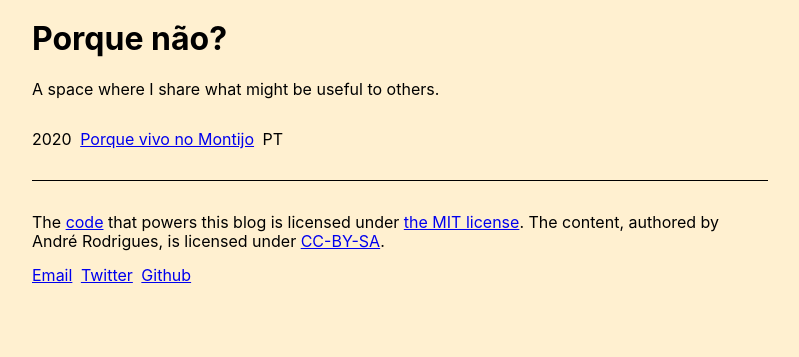
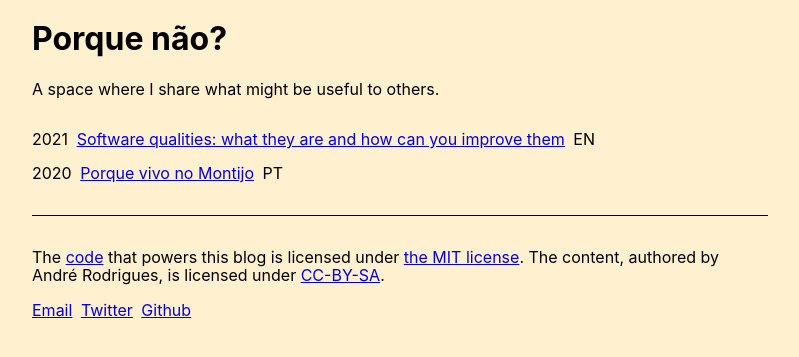
Before and after one commit to afpr252/blog, a Jekyll site: the page built from index.html, in a window 1280 px wide. Shown: the top 357 px of the page, without its empty margins (240-1039 px from the left). Built offline with Jekyll 4.4.1, drawn with Linux system fonts in a browser that asks for light colours; some of the changed lines change nothing that is shown.

Commit message:
Add post about software qualities

```diff
--- a/_layouts/default.html
+++ b/_layouts/default.html
@@ -16,7 +16,7 @@
 
     <p class="bb mv4" />
 
-    <footer class="center">
+    <footer>
       <p>
         The <a href="https://github.com/afpr252/blog">code</a> that powers this blog is licensed under <a href="https://opensource.org/licenses/MIT">the MIT license</a>.
         The content, authored by {{ site.author | split: " " | join: "&nbsp;" }}, is licensed under <a href="https://creativecommons.org/licenses/by-sa/4.0/">CC-BY-SA</a>.
--- /dev/null
+++ b/_posts/2021-04-23-software-qualities.html
@@ -0,0 +1,534 @@
+---
+layout: post
+title: "Software qualities: what they are and how can you improve them"
+lang: en
+date: 2021-04-22
+permalink: software-qualities
+---
+
+<p>
+  I've found myself in many situations where I am either reviewing mine or someone else's code and I keep thinking that I am probably not considering something that I should.
+  I also try to make my company develop better software and there's probably a lot more stuff we could do but I don't remember more.
+  These events made me start investigating what makes software good and then I organized all my knowledge and all I could find around software qualities in one place that I could check to ensure I'm not forgetting about something.
+  This is that place.
+</p>
+
+<p>
+  In total I've got 13 qualities.
+  They are, in no particular order: correctness, availability, efficiency, security, maintainability, adaptability, usability, usefulness, stability, legal, good for humans, community and support, and good price.
+  Depending on where you consult, each standards commitee has its own list of qualities, all of which I found too narrow as they mainly focused on requirements specification and implementation and didn't consider qualities such as usefulness, good price, and others, which I find essential for software to be considered good.
+  If you want to learn more about what others think of this matter, I found <a href="https://en.wikipedia.org/wiki/Software_quality">the Wikipedia article</a> a good starting point.
+</p>
+
+<p>
+  There's an infinite amount of things one can do to improve each quality.
+  It's so much that each quality tends to have a specific role that large organizations hire for.
+  It's also worth highlighting that my main experience as a professional software engineer is on developing and maintaining a SaaS fintech platform which is interacted via web applications.
+  In this post I try to provide a small list of suggestions for each quality, highly based on my experience, which should let you get started.
+  There is, however, a small list of suggestions I find applicable to improve any quality, which are:
+</p>
+
+<ul>
+  <li>Build, measure, learn, prioritize, repeat.</li>
+  <li>Foster critical thinking.</li>
+  <li>Prefer data-driven decisions.</li>
+  <li>Don't wait for problems to happen. Proactively try to find them.</li>
+</ul>
+
+<h2>Table of contents</h2>
+
+<ol>
+  <li><a href="#correctness">Correctness</a></li>
+  <li><a href="#availability">Availability</a></li>
+  <li><a href="#efficiency">Efficiency</a></li>
+  <li><a href="#security">Security</a></li>
+  <li><a href="#maintainability">Maintainability</a></li>
+  <li><a href="#adaptability">Adaptability</a></li>
+  <li><a href="#usability">Usability</a></li>
+  <li><a href="#usefulness">Usefulness</a></li>
+  <li><a href="#stability">Stability</a></li>
+  <li><a href="#legal">Legal</a></li>
+  <li><a href="#good-for-humans">Good for humans</a></li>
+  <li><a href="#community-and-support">Community and Support</a></li>
+  <li><a href="#good-price">Good price</a></li>
+</ol>
+
+<h2 id="correctness">1. Correctness</h2>
+
+<p>
+  Correctness means that the software works as expected by the software makers.
+  It's the first thing engineers try to do, which is <cite>"Make it work"</cite>.
+  I personally believe that behaviors that were not expected and also not supported cannot be considered bugs, otherwise everything is a bug.
+</p>
+
+<p>How can you make your software less buggy?</p>
+
+<h3>Re-use</h3>
+<ul>
+  <li>Prefer buying or re-using (open-source or private) software instead of building your own.</li>
+</ul>
+
+<h3>Test</h3>
+<ul>
+  <li>Test your software against a set of automated and manual tests.</li>
+  <li>Perform demos with stakeholders.</li>
+</ul>
+
+<h3>Misunderstandings</h3>
+<ul>
+  <li>Understand as much as possible what are the requirements and the reasons why you need that new feature.</li>
+  <li>Really try to understand how a system works and be able to explain the impact of your changes.</li>
+  <li>Challenge complex features.</li>
+  <li>Remove features as much as possible.</li>
+</ul>
+
+<h3>Detect and don't forget about bugs</h3>
+<ul>
+  <li>Track your errors and bugs (using Airbrake, Github issues, JIRA).</li>
+  <li>Maintain a communication channel where users can report bugs.</li>
+  <li>Add ability to use the software exactly like your users.</li>
+  <li>Monitor health metrics.</li>
+  <li>Monitor user behavior.</li>
+  <li>Implement data integrity checks specifically adapted to your data models.</li>
+</ul>
+
+<h3>Avoid bugs with automation</h3>
+<ul>
+  <li>Consider using statically-typed programming languages.</li>
+  <li>Consider using programming languages with garbage collection.</li>
+</ul>
+
+<h3>Concurrency</h3>
+<ul>
+  <li>Understand how concurrency affects your software. Your code might have race conditions.</li>
+  <li>Prefer using functions and immutable data structures over mutating shared state.</li>
+</ul>
+
+<h3>Failures (machine, network)</h3>
+<ul>
+  <li>Make your code idempotent.</li>
+  <li>Use database transactions if you use a relational database.</li>
+  <li>Check if your dependencies can receive idempotency keys like <a href="https://stripe.com/docs/idempotency">Stripe</a>.</li>
+</ul>
+
+<h3>Let others help you</h3>
+<ul>
+  <li>Implement a code review process.</li>
+  <li>Implement and follow coding conventions.</li>
+  <li>Make most decisions with other team members before you start coding.</li>
+  <li>Regularly become up-to-date with best practices.</li>
+</ul>
+
+<h2 id="availability">2. Availability</h2>
+
+<p>
+  Availability means that the software is available to be used.
+  This quality is related with resilience, which is the ability to handle failures, and with recoverability or self-healing, which is the ability to recover from failures.
+</p>
+
+<p>How can you make your software more available?</p>
+
+<h3>Re-use</h3>
+<ul>
+  <li>Prefer paying for a service instead of managing your own.</li>
+</ul>
+
+<h3>Avoid failures</h3>
+<ul>
+  <li>Consider using a job system that allows you to run code in the background and where jobs are retried when they fail.</li>
+  <li>Test how your software performs under stress.</li>
+  <li>Simulate failures (using tools like <a href="https://netflix.github.io/chaosmonkey/">Chaos Monkey</a>).</li>
+  <li>Do post-mortems when there are incidents.</li>
+  <li>Understand how your software is deployed. Your code might be causing down-time.</li>
+  <li>Consider using infrastructure in the cloud over on-premise. It enables auto-scaling.</li>
+</ul>
+
+<h3>Detect failures</h3>
+<ul>
+  <li>Monitor your availability (e.g. use Datadog, Pingdom, status pages of 3rd party dependencies).</li>
+  <li>Monitor health metrics (both hardware-wise and product-wise).</li>
+</ul>
+
+<h3>Recover from failures</h3>
+<ul>
+  <li>Implement a reliability incident response process.</li>
+  <li>Regularly perform data backups.</li>
+  <li>Blue-green deployments.</li>
+  <li>Phased rollouts.</li>
+</ul>
+
+<h3>Let others help you</h3>
+<ul>
+  <li>Regularly become up-to-date with best practices.</li>
+</ul>
+
+<h2 id="efficiency">3. Efficiency</h2>
+
+<p>
+  Software is said to be efficient when it requires as few resources as possible, where resources can be time (CPU, GPU, people's), memory space, disk space, energy, money, network bandwidth, and others.
+  Users typically notice more when software is slow (time).
+  In most cases, the reason why software is slow is because of how it works (code) and not due to lack of resources.
+</p>
+
+<p>How can you make your software more efficient?</p>
+
+<h3>Re-use</h3>
+<ul>
+  <li>Prefer buying or re-using (open-source or private) software instead of building your own.</li>
+</ul>
+
+<h3>Prevent and detect</h3>
+<ul>
+  <li>Think about performance when designing your software.</li>
+  <li>Test how your software performs under stress.</li>
+  <li>Monitor performance (e.g. using profilers or services like Datadog) in both development and production.</li>
+  <li>Understand how the code works.</li>
+  <li>Understand how systems are interacting.</li>
+  <li>Understand the platform that is running the software (e.g. web browser, hardware).</li>
+  <li>Use tools that suggest performance improvements (e.g. N+1 database query detectors).</li>
+  <li>
+    Create performance tests that run automatically.
+    This will allow you to detect regressions.
+  </li>
+</ul>
+
+<h3>Improve</h3>
+<ul>
+  <li>Design your code to handle multiple items at a time instead of a single item at a time.</li>
+  <li>Use database indexes if you use a relational database.</li>
+  <li>Consider de-normalizing data.</li>
+  <li>Read <a href="https://www.dataorienteddesign.com/dodbook/">Data-Oriented Design</a>.</li>
+</ul>
+
+<h3>Let others help you</h3>
+<ul>
+  <li>Implement a code review process.</li>
+  <li>Create a performance culture.</li>
+</ul>
+
+<h2 id="security">4. Security</h2>
+
+<p>
+  Security means how likely attackers might breach the software, i.e., interrupt its activity, gain access to sensitive information, change its behavior to achieve some other goal (e.g. mine Bitcoin).
+  Software can never be completely secure.
+  Given enough time and money, any software can be hacked.
+</p>
+
+<p>How can you make your software more secure?</p>
+
+<h3>Re-use</h3>
+<ul>
+  <li>Prefer buying or re-using (open-source or private) software instead of building your own. Just because your software doesn't have public CVEs doesn't mean it's more secure.</li>
+</ul>
+
+<h3>Detect</h3>
+<ul>
+  <li>Run security vulnerability scanners (e.g. Brakeman).</li>
+  <li>Regularly check security vulnerability databases or directly track CVEs.</li>
+  <li>Use tools that monitor logs and detect suspicious behavior.</li>
+  <li>Use tools that monitor traffic and detect suspicious behavior.</li>
+  <li>Create threat models for your systems and processes (e.g. following <a href="https://en.wikipedia.org/wiki/STRIDE_%28security%29">STRIDE</a>).</li>
+</ul>
+
+<h3>Prevent</h3>
+<ul>
+  <li>Keep software dependencies and tooling up-to-date.</li>
+  <li>Follow the strategy of defense-in-depth.</li>
+  <li>Follow the principle of least privilege.</li>
+  <li>Don't assume or trust. Instead, verify.</li>
+  <li>Keep data encrypted as much as possible.</li>
+  <li>
+    Data can be both a liability and an asset.
+    Regularly check if it still makes sense to keep that type of data.
+  </li>
+</ul>
+
+<h3>Test</h3>
+<ul>
+  <li>Try to attack your software.</li>
+  <li>Hire penetration testing services to find security vulnerabilities in your software.</li>
+</ul>
+
+<h3>Let others help you</h3>
+<ul>
+  <li>Learn more about existing types of security vulnerabilities.</li>
+  <li>Implement a code review process.</li>
+  <li>Regularly become up-to-date with best practices.</li>
+  <li>Compare your systems architecture with best practices (like <a href="https://docs.aws.amazon.com/wellarchitected/latest/security-pillar/welcome.html">AWS Well-Architected Framework</a>).</li>
+</ul>
+
+<h2 id="maintainability">5. Maintainability</h2>
+
+<p>
+  Maintainable software means it's easier to understand and to change (only small things like bug fixing, not including adding new features).
+  It's also easy to build, run, test, install and update.
+</p>
+
+<p>How can you make your software more maintainable?</p>
+
+<h3>Standardize</h3>
+<ul>
+  <li>Set and follow coding conventions.</li>
+  <li>Use tooling to standardize code instead of making up (e.g. Rails, Rubocop, Ruby).</li>
+  <li>Automate continuous integration (CI) and continuous deployment (CD).</li>
+</ul>
+
+<h3>Simplify</h3>
+<ul>
+  <li>Understand as much as possible what are the requirements and the reasons why you need that new feature.</li>
+  <li>Remove features as much as possible.</li>
+  <li>Consider multiple designs and their trade-offs before settling with a solution.</li>
+  <li>Refactor code to better reflect the new knowledge.</li>
+  <li>Maximize cohesion and minimize coupling. In other words, put together what is related, and make independent what can be independent.</li>
+  <li>Prefer using functions and immutable data structures over mutating shared state.</li>
+  <li>Minimize number of systems.</li>
+  <li>Prefer homogeneus over heterogeneous. In other words, keep the tech stack small.</li>
+  <li>Use tools to detect unused code.</li>
+</ul>
+
+<h3>Document</h3>
+<ul>
+  <li>Use version control software.</li>
+  <li>Document important decisions.</li>
+  <li>Document projects. The code didn't appear there just because.</li>
+  <li>Document systems and their interactions.</li>
+  <li>Document APIs.</li>
+</ul>
+
+<h3>Let others help you</h3>
+<ul>
+  <li>Implement a code review process.</li>
+  <li>Maximize knowledge sharing between team members and across teams.</li>
+  <li>Regularly perform retrospectives where you and your team can discuss of what went well, what went wrong and how it can be improved.</li>
+</ul>
+
+<h3>Monitor</h3>
+<ul>
+  <li>Monitor which systems require more time to be changed.</li>
+</ul>
+
+<h2 id="adaptability">6. Adaptability</h2>
+
+<p>
+  Adaptability means that the software easily adapts to new situations such as new features, new platforms, new hardware, new user interfaces, etc.
+  For me adaptability and maintainability are two different qualities of software because, first, it's possible to have software that is maintainable but is not adaptable, and second, it's very hard to make software adaptable.
+  The main reason that seems to make software really hard to adapt is that humans are complicated, and the software that has to model or interact with stuff created by humans is even more complicated.
+</p>
+
+<p>How can you make your software more adaptable?</p>
+
+<h3>Simplify</h3>
+<ul>
+  <li>Maximize cohesion and minimize coupling. In other words, put together what is related, and make independent what can be independent.</li>
+  <li>Challenge complex features.</li>
+  <li>Remove features as much as possible.</li>
+</ul>
+
+<h2 id="usability">7. Usability</h2>
+
+<p>
+  Usability is related with user interfaces.
+  When a software is highly usable, people call it <em>intuitive</em>.
+  It's software that is as simple as possible to use.
+  It's easy to understand.
+  It follows appropriate language for its goals.
+  It's consistent.
+  It's pretty.
+  It follows standard conventions.
+  It uses the appropriate communication channels to communicate with users depending on the message.
+</p>
+
+<p>How can you make your software more usable?</p>
+
+<h3>Re-use</h3>
+<ul>
+  <li>
+    Prefer buying or re-using (open-source or private) a UI component library instead of building your own.
+    If you build one, document it.
+  </li>
+</ul>
+
+<h3>User feedback</h3>
+<ul>
+  <li>Test the software with users.</li>
+  <li>Maintain a communication channel (e.g. email, Intercom) to receive user feedback.</li>
+  <li>
+    Gather quantitative and qualitative data from users.
+    Better if you can get quantitative data from users without explicit user input.
+  </li>
+</ul>
+
+<h3>Research</h3>
+<ul>
+  <li>Get to know the different types of users of the software (e.g. for an investing platform that might be investors, entrepreneurs, staff).</li>
+  <li>Understand the users' needs you're trying to fulfill.</li>
+  <li>Prototype multiple designs before settling on one.</li>
+  <li>
+    Understand how the software works and the data it manipulates.
+    Reading documentation or talking with engineers will most certainly help.
+  </li>
+  <li>Learn more about how users interact with the platform where your software runs.</li>
+  <li>Document user journeys.</li>
+</ul>
+
+<h3>Execution</h3>
+<ul>
+  <li>Participate in demos to ensure your designs are being correctly implemented.</li>
+</ul>
+
+<h3>Simplify</h3>
+<ul>
+  <li>Remove features as much as possible.</li>
+  <li>Follow the conventions of the platform the software is running on.</li>
+</ul>
+
+<h3>Let others help you</h3>
+<ul>
+  <li>Understand what are the industry standard user interfaces for your type of software.</li>
+  <li>Learn more about how to best use each communication channel.</li>
+  <li>Perform demos with stakeholders.</li>
+</ul>
+
+<h2 id="usefulness">8. Usefulness</h2>
+
+<p>
+  Software is said to be useful when it solves some users' needs.
+  The more needs it solves the more useful it is.
+  It's also more useful when it can be used in different situations.
+  For example, a text editor is more useful if it allows to edit more types of text.
+</p>
+
+<p>How can you make your software more useful?</p>
+
+<h3>User feedback</h3>
+<ul>
+  <li>Maintain a communication channel (e.g. email, Intercom) to receive user feedback.</li>
+  <li>Maintain a forum where users can talk with the team and with other users about the software.</li>
+  <li>
+    Gather quantitative and qualitative data from users.
+    Better if you can get quantitative data from users without explicit user input.
+  </li>
+</ul>
+
+<h3>Research</h3>
+<ul>
+  <li>Get to know the different types of users of the software (e.g. for an investing platform that might be investors, entrepreneurs, staff).</li>
+  <li>Document users needs.</li>
+  <li>
+    Understand if the software is solving users' needs.
+    This requires understanding both the software as well as users' needs.
+  </li>
+  <li>Run ideation sessions to generate new ideas.</li>
+  <li>Understand how network effects benefit your software.</li>
+  <li>Understand how quantity of data benefits your software.</li>
+</ul>
+
+<h3>Prioritization</h3>
+<ul>
+  <li>Prioritize needs and problems that need to be addressed.</li>
+</ul>
+
+<h3>Complexity</h3>
+<ul>
+  <li>Explain users needs to other people involved in developing the software.</li>
+  <li>Participate in demos to ensure your features are being correctly implemented.</li>
+  <li>Think about the trade-offs of every feature.</li>
+</ul>
+
+<h3>Announcements</h3>
+<ul>
+  <li>Provide documentation for the software so users can discover new solutions.</li>
+  <li>Publish release notes.</li>
+</ul>
+
+<h2 id="stability">9. Stability</h2>
+
+<p>
+  Software is stable when it minimizes breaking changes.
+  This is specially applicable to software used by other software engineers, but it also applies to GUIs.
+</p>
+
+<p>What can you do to make your software more stable?</p>
+
+<ul>
+  <li>Think about the trade-offs of introducing that breaking change.</li>
+  <li>Forbid breaking changes, <a href="https://linuxreviews.org/WE_DO_NOT_BREAK_USERSPACE">like Linux does</a>.</li>
+  <li>Introduce versioning.</li>
+  <li>Phased rollouts.</li>
+</ul>
+
+<h2 id="legal">10. Legal</h2>
+
+<p>
+  Software has to comply with agreements, contracts, countries' regulations...
+  It's what it has to do to avoid getting fined or even prohibited.
+  Comply with open-source licenses.
+  Comply with third-party software and services' agreements.
+</p>
+
+<p>What can you do to ensure your software is legal?</p>
+
+<ul>
+  <li>Before you accept an agreement, share it with the legal team.</li>
+  <li>When you add a new feature to your software, talk with the legal team to ensure what you're about to do is legal.</li>
+  <li>Learn more about the most common open-source licenses.</li>
+  <li>Regularly revisit the licenses accepted to use the 3rd party software your software depends on and raise awareness if you aren't sure you are complying with them.</li>
+</ul>
+
+<h2 id="good-for-humans">11. Good for humans</h2>
+
+<p>
+  Software is said to be good for humans when it respects users' values.
+  It respects data privacy and minimizes data collection and retention.
+  It doesn't trick users to do things they don't know they are doing.
+  It minimizes harming the planet.
+</p>
+
+<p>What can you do to make your software better for humans?</p>
+
+<ul>
+  <li>Talk with your users and understand their values and concerns.</li>
+  <li>Validate your decisions with your users.</li>
+  <li>Discuss with your team the decisions and ideas you're considering.</li>
+</ul>
+
+<h2 id="community-and-support">12. Community and Support</h2>
+
+<p>
+  Software is said to be supportive when it has at least one communication channel where users can ask for help and have their questions and concerns cleared.
+  It's the team of humans that is always ready to help users and to be their voice when talking with the remaining team members.
+</p>
+
+<p>How can you make your software more supportive?</p>
+
+<ul>
+  <li>Empathise with the user.</li>
+  <li>Act upon user feedback.</li>
+  <li>Get to know the team to better understand who to ask for help when you don't know how to answer a user.</li>
+  <li>Create FAQs.</li>
+  <li>Maintain a forum where users can talk with the team and with other users about the software.</li>
+  <li>Monitor how long it takes to help a user.</li>
+  <li>Monitor how many users have been helped over time.</li>
+</ul>
+
+<h2 id="good-price">13. Good price</h2>
+
+<p>
+  Software is said to have a good price when users are happy to pay for that price to be able to use your software.
+</p>
+
+<p>How can you improve your pricing?</p>
+
+<ul>
+  <li>Learn more about pricing models.</li>
+  <li>Identify how much the alternatives to your softwares cost.</li>
+  <li>Test multiple prices.</li>
+  <li>
+    Be aware of how much your software costs to you and question if each of its costs are worth the benefits.
+    Involve your team members as they might have more context of why you have some cost and also might be aware of cheaper solutions to those needs.
+  </li>
+  <li>
+    Raise money from investors.
+    It will allow you to support losses longer, hopefully until you have more users that make the cost per user equation favourable.
+  </li>
+</ul>
```
